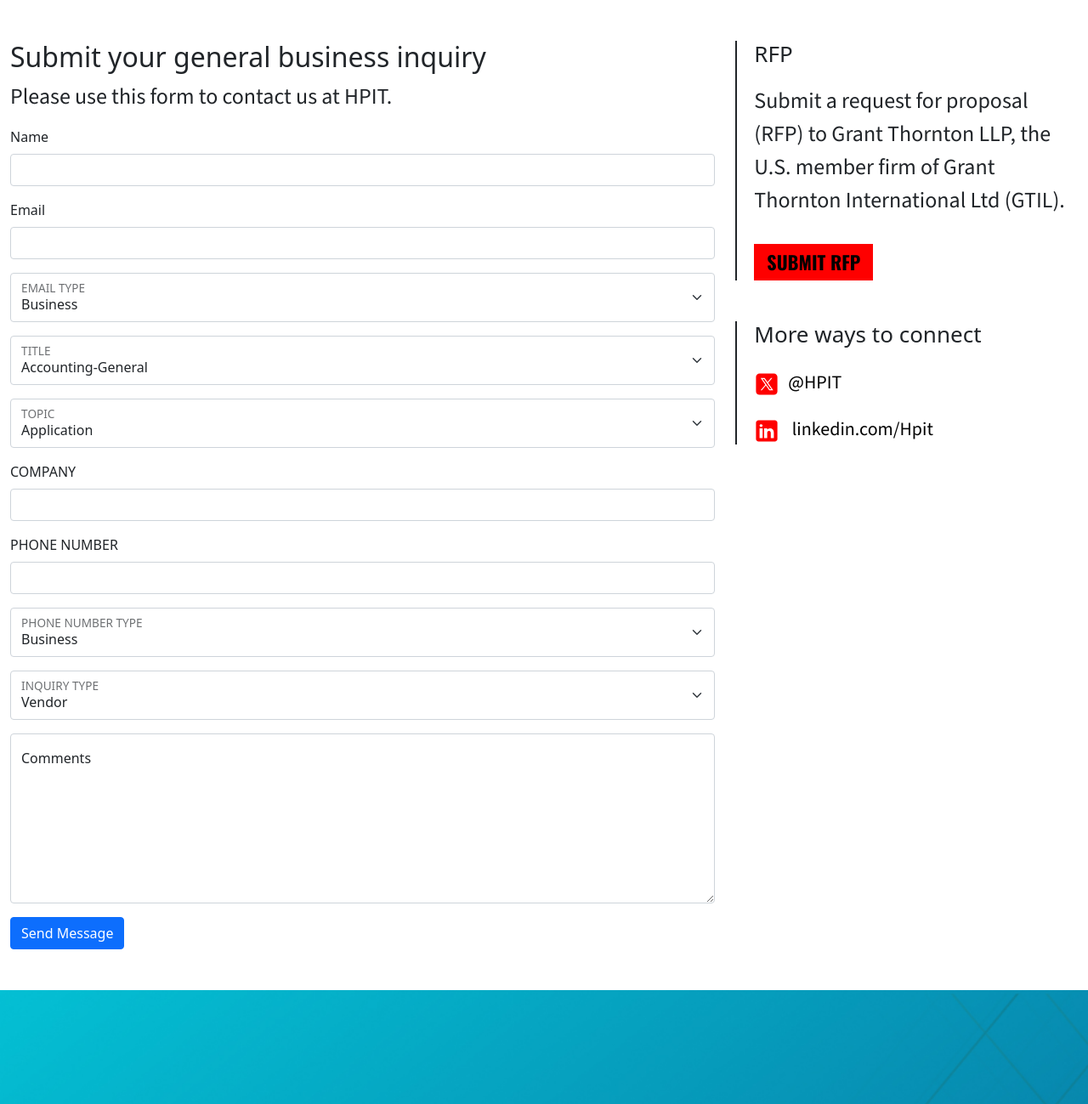
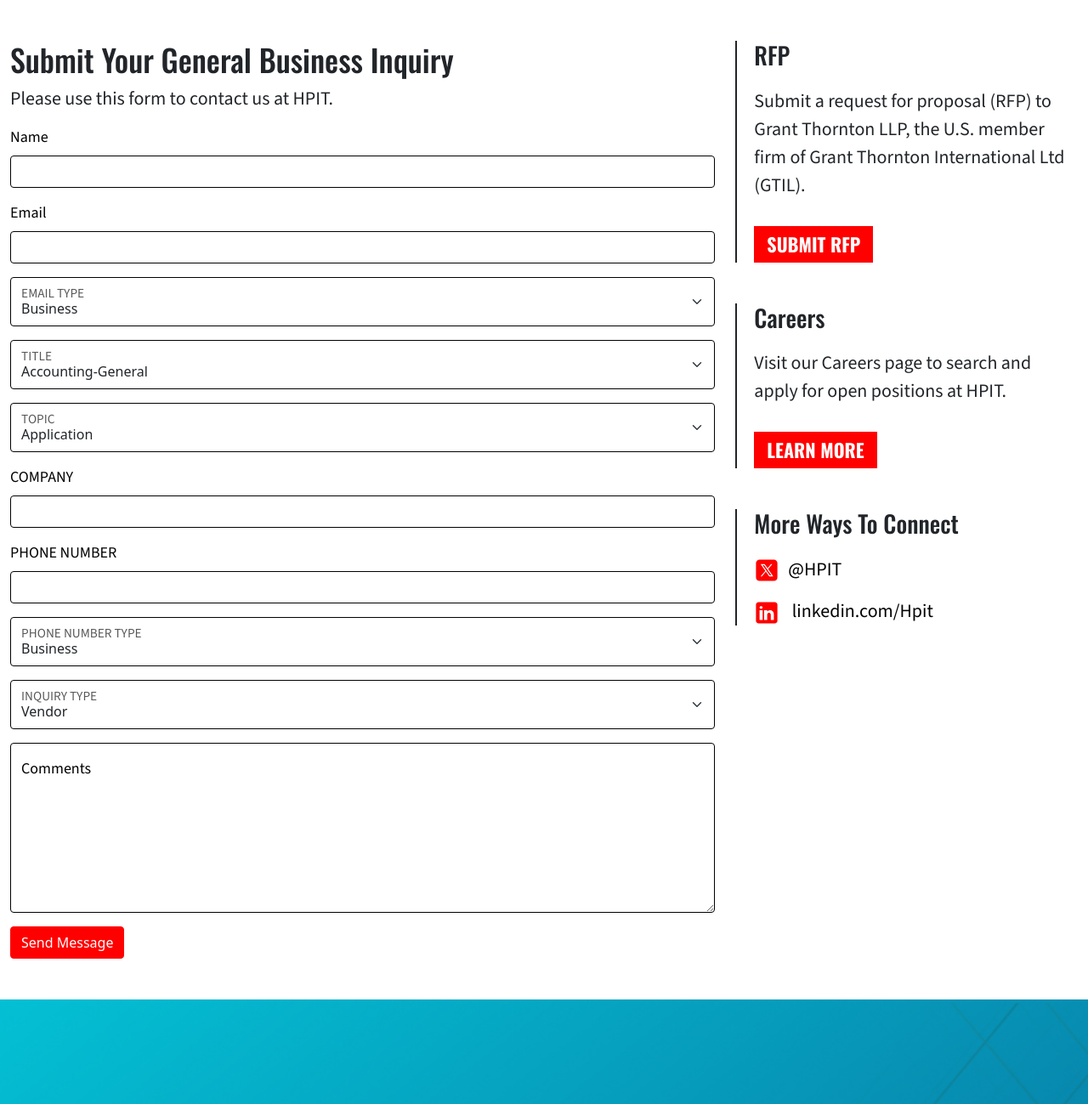
Before and after one commit to usamadae/johen-ee, a PHP site: page /contact-us.php in a window 1280 px wide. Shown: the part 858-2157 px from the top of the page at 85% size. Run offline with PHP 8.4, Linux system fonts and the light colour scheme; some libraries are stand-ins or nearby versions.

Commit message:
contact Page done

```diff
--- a/assets/css/style.css
+++ b/assets/css/style.css
@@ -2722,6 +2722,41 @@ section.leadership_btns p{
 .single_team_banner h1 , .single_team_banner h2{
     color: white;
 }
+
+.contact-us h2 {
+    text-transform: capitalize;
+    font-size: 36px;
+    font-family: var(--oswald);
+}
+
+
+.contact-us h5 {
+    text-transform: capitalize;
+    font-size: 28px;
+    font-family: var(--oswald);
+}
+
+.contact-us p {
+
+    font-size: 22px !important;
+    font-family: var(--sanspro);
+}
+
+.contact-us label {
+        font-size: 18px;
+    color:black;
+    font-family: var(--sanspro);
+}
+
+
+.contact-us input , .contact-us select , .contact-us textarea  {
+    border-color:black !important;
+}
+
+.contact-btn {
+    background-color: #fe0000;
+    border-color: #fe0000;
+}
 @media (pointer: coarse) {
     #js-pointer-detector {
         display: block;
--- a/company-overview-2.php
+++ b/company-overview-2.php
@@ -66,7 +66,7 @@
             </div>
 
 
-            <div class="row py-5 company-overview-video">
+            <!-- <div class="row py-5 company-overview-video">
                 <div class="video">
                     <span class="home-video-close is-hidden" onclick="videoStop()">&times;</span>
                     <div class="videoWrapper videoWrapper169 js-videoWrapper">
@@ -81,7 +81,7 @@
 
                     </div>
                 </div>
-            </div>
+            </div> -->
         </div>
     </section>
 
--- a/contact-us.php
+++ b/contact-us.php
@@ -30,7 +30,7 @@
     </section>
 
 
-    <section class="leadership_btns bg-white-team pt-lg-5 pb-lg-5 leaders-img-team">
+    <section class="leadership_btns bg-white-team pt-lg-5 pb-lg-5 leaders-img-team contact-us">
         <div class="container">
             <div class="row">
                 <div class="col-lg-8">
@@ -180,7 +180,7 @@
 </div>
                         </div>
 
-                        <button type="submit" class="btn btn-primary mt-3">Send Message</button>
+                        <button type="submit" class="btn btn-primary contact-btn mt-3">Send Message</button>
                     </form>
                 </div>
                 <div class="col-lg-4">
@@ -188,7 +188,13 @@
                         <h5>RFP</h5>
                         <p>Submit a request for proposal (RFP) to Grant Thornton LLP, the U.S. member firm of Grant Thornton International Ltd (GTIL).</p>
 
-                        <a class="defaultBtn mt-3" href="#">Submit RFP</a>
+                        <a class="defaultBtn mt-3 text-white" href="#">Submit RFP</a>
+                    </div>
+                    <div class="team-socail mt-5">
+                        <h5>Careers</h5>
+                        <p>Visit our Careers page to search and apply for open positions at HPIT.</p>
+
+                        <a class="defaultBtn mt-3 text-white" href="careers.php">Learn More</a>
                     </div>
                     <div class="team-socail mt-5">
                         <h5>More ways to connect</h5>
```
